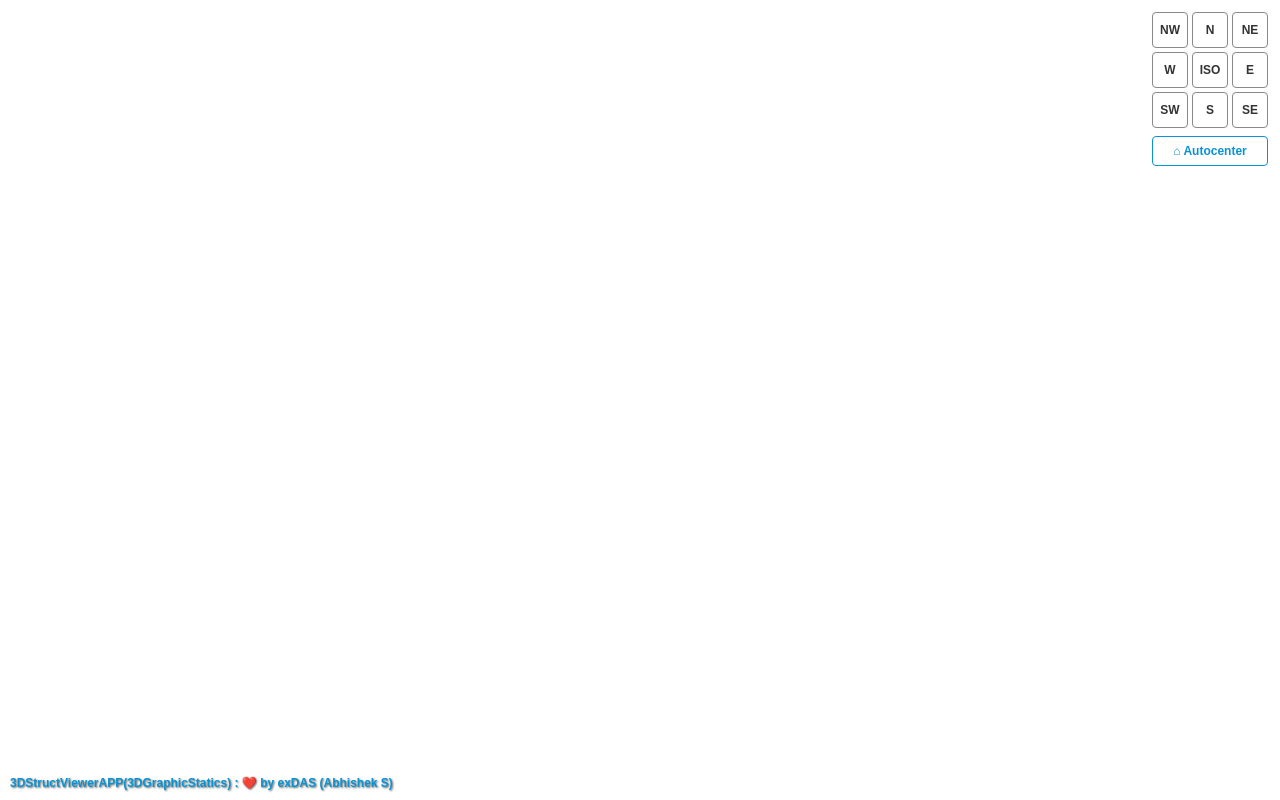
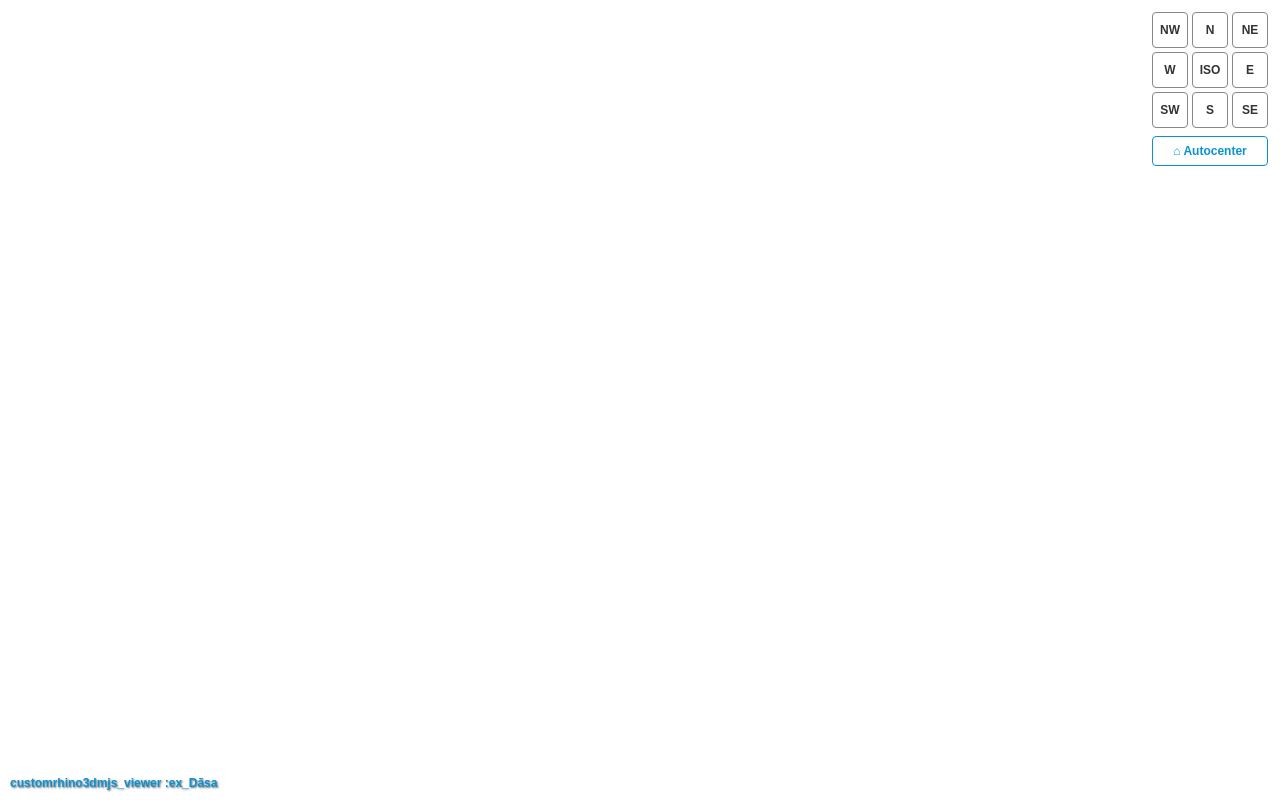
Before and after one commit to InquisitiveAS/3DviewerAppAs, a plain HTML site: page index.html in a window 1280 px wide. Drawn offline with nearby package versions, Linux system fonts and the light colour scheme.

Commit message:
Rename title to customrhino3dmjs_viewer :ex_Dāsa
Co-Authored-By: Claude Opus 4.7 <noreply@anthropic.com>

```diff
--- a/index.html
+++ b/index.html
@@ -73,7 +73,7 @@
 </head>
 <body>
     <!-- Project Title -->
-    <div id="title">3DStructViewerAPP(3DGraphicStatics) : ❤️ by exDAS (Abhishek S) </div>
+    <div id="title">customrhino3dmjs_viewer :ex_Dāsa</div>
 
     <!-- View cube (preset two-point perspective views) -->
     <div id="viewcube">
```
